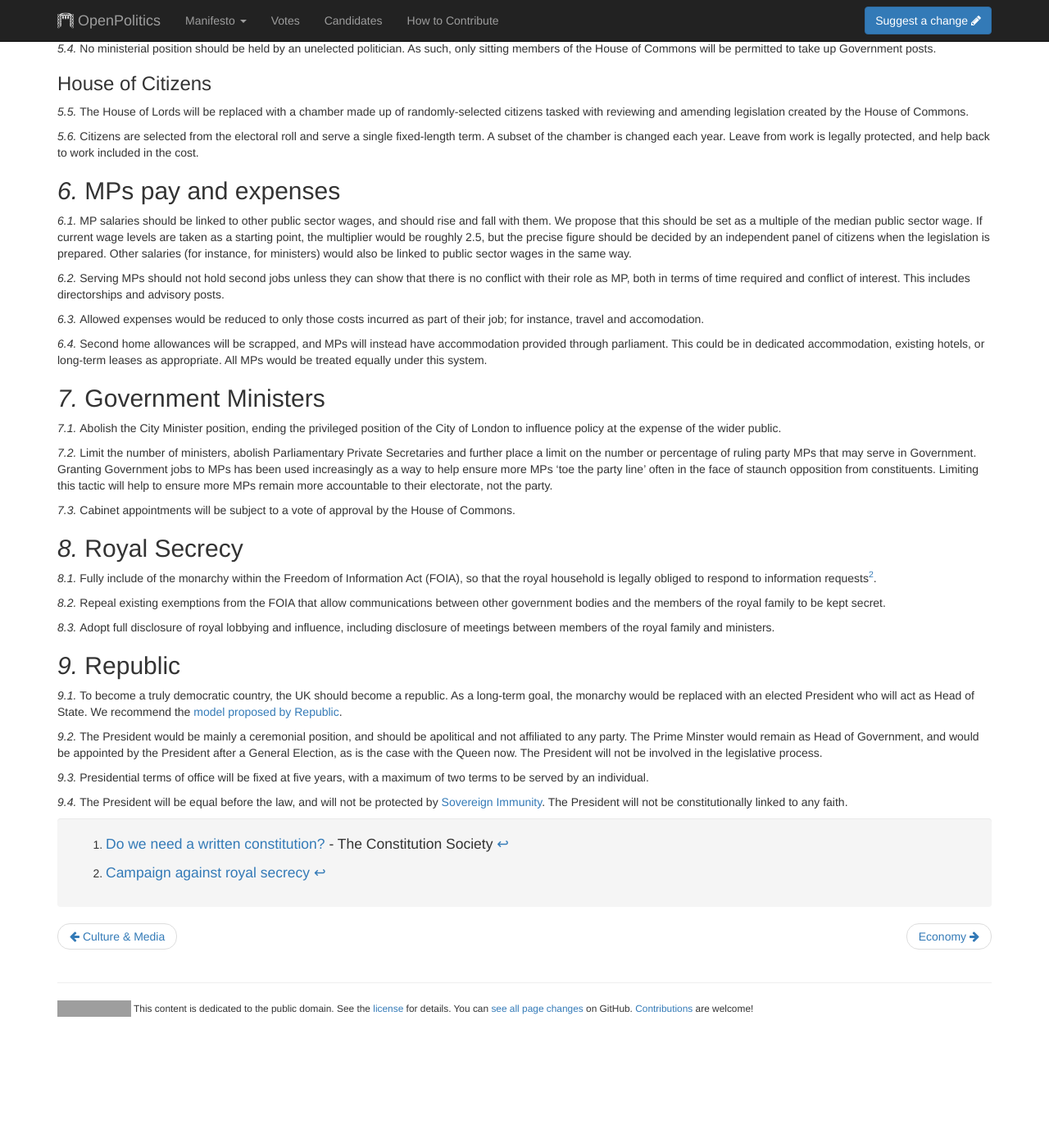
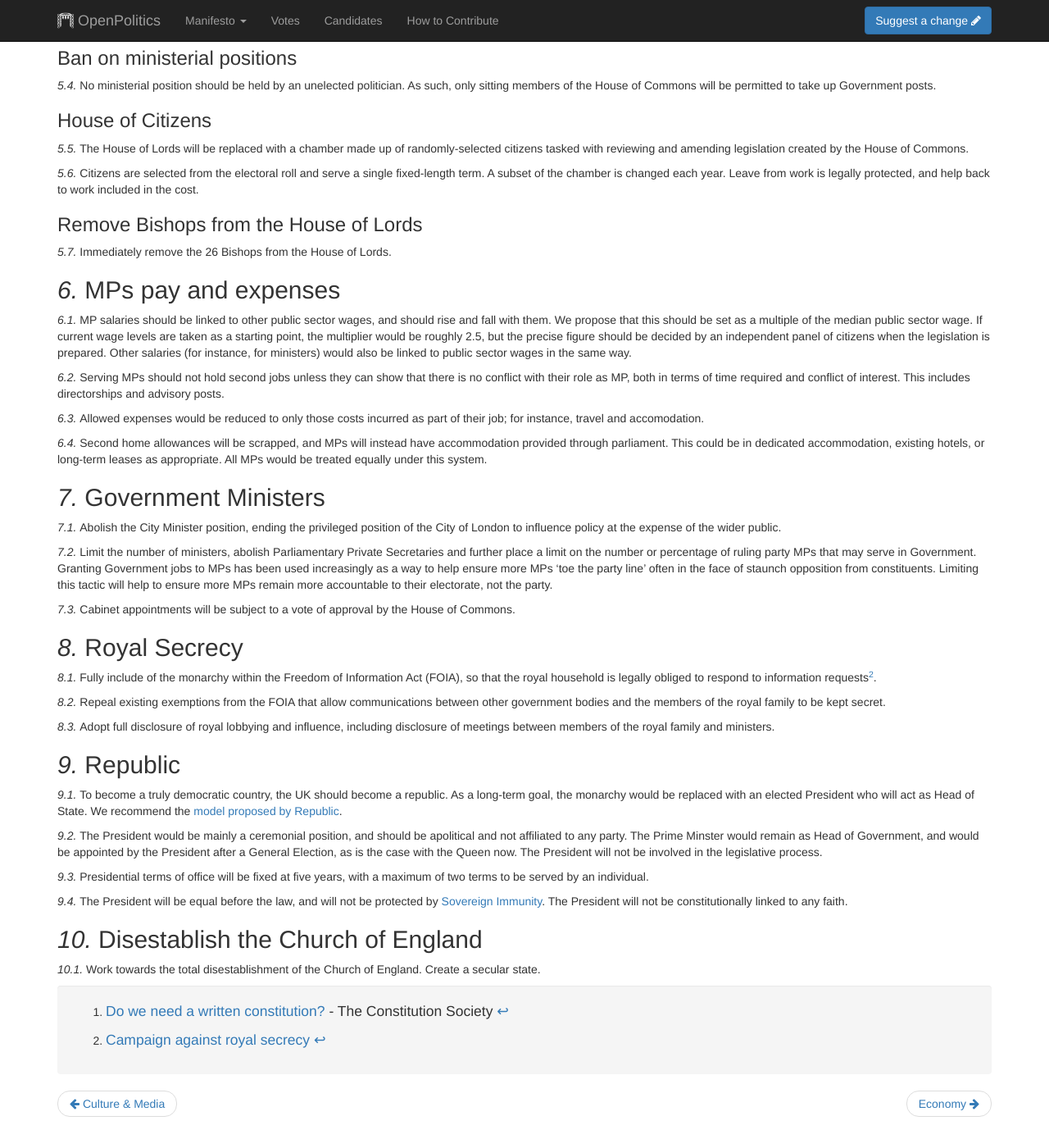
Before and after one commit to openpolitics/manifesto, a Jekyll site: the page built from manifesto/democracy.md, in a window 1280 px wide and 1400 px high, scrolled down 1635 px. Shown: the whole window at 82% size. Built offline with Jekyll 4.4.1, drawn with Linux system fonts in a browser that asks for light colours; nearby versions of some CDN libraries; before the commit the page ends 2875 px from its top, so only the background shows below that; some of the changed text lies outside the part shown; grey boxes are pictures that could not be loaded.

Commit message:
remove bishops from house of lords, disestablish the church of England, create a secular state,

```diff
--- a/manifesto/democracy.md
+++ b/manifesto/democracy.md
@@ -69,6 +69,10 @@ The House of Lords will be replaced with a chamber made up of randomly-selected
 
 Citizens are selected from the electoral roll and serve a single fixed-length term. A subset of the chamber is changed each year. Leave from work is legally protected, and help back to work included in the cost.
 
+### Remove Bishops from the House of Lords
+
+Immediately remove the 26 Bishops from the House of Lords.
+
 ## MPs pay and expenses
 
 MP salaries should be linked to other public sector wages, and should rise and fall with them. We propose that this should be set as a multiple of the median public sector wage. If current wage levels are taken as a starting point, the multiplier would be roughly 2.5, but the precise figure should be decided by an independent panel of citizens when the legislation is prepared. Other salaries (for instance, for ministers) would also be linked to public sector wages in the same way.
@@ -107,3 +111,7 @@ The President will be equal before the law, and will not be protected by [Sovere
 
 [^1]: [Do we need a written constitution?](http://www.consoc.org.uk/discover-the-facts/do-we-need-a-written-constitution/) - The Constitution Society
 [^2]: [Campaign against royal secrecy](http://republic.org.uk/what-we-do/current-campaigns/campaign-against-royal-secrecy)
+
+## Disestablish the Church of England
+
+Work towards the total disestablishment of the Church of England. Create a secular state.
```
